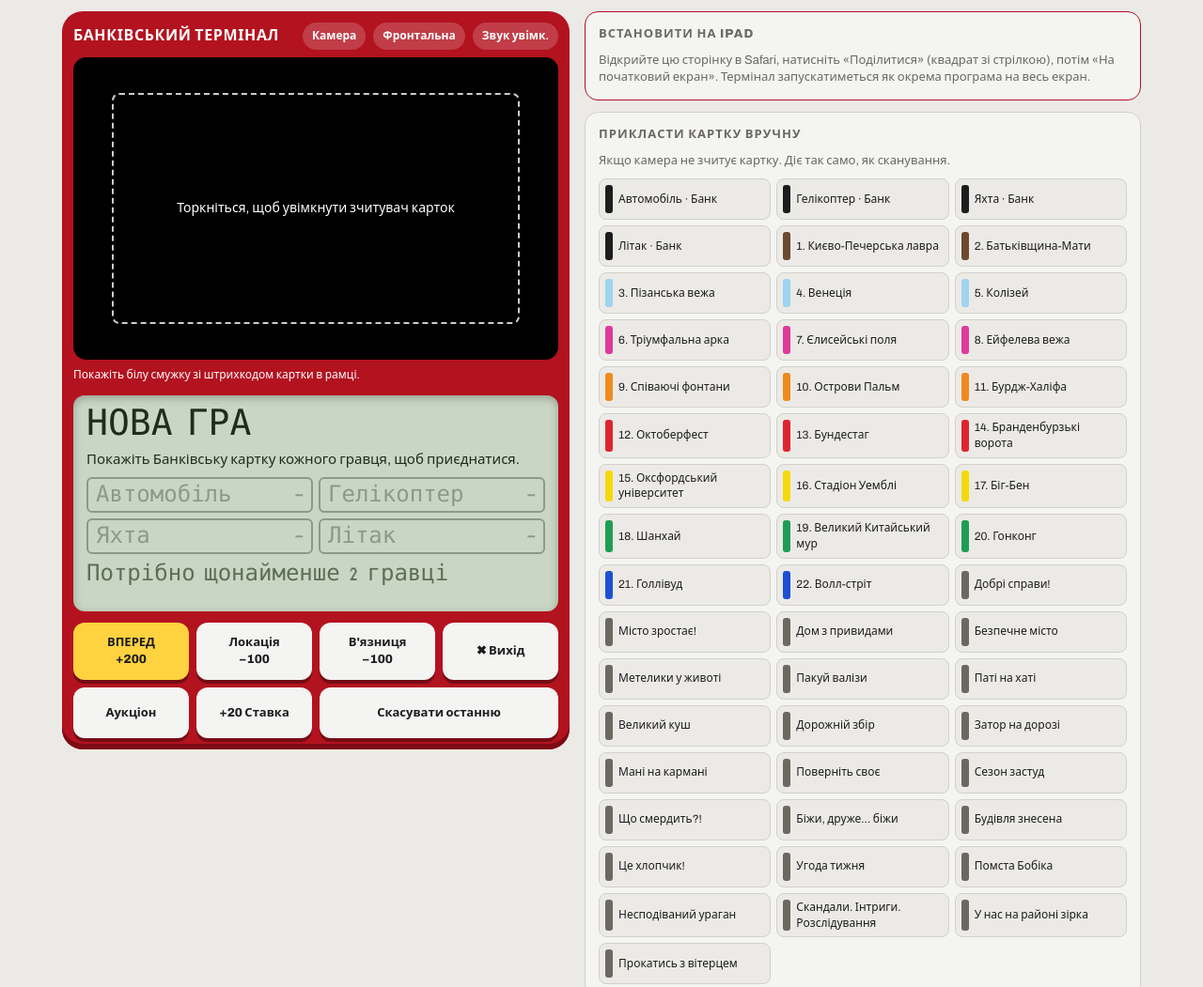
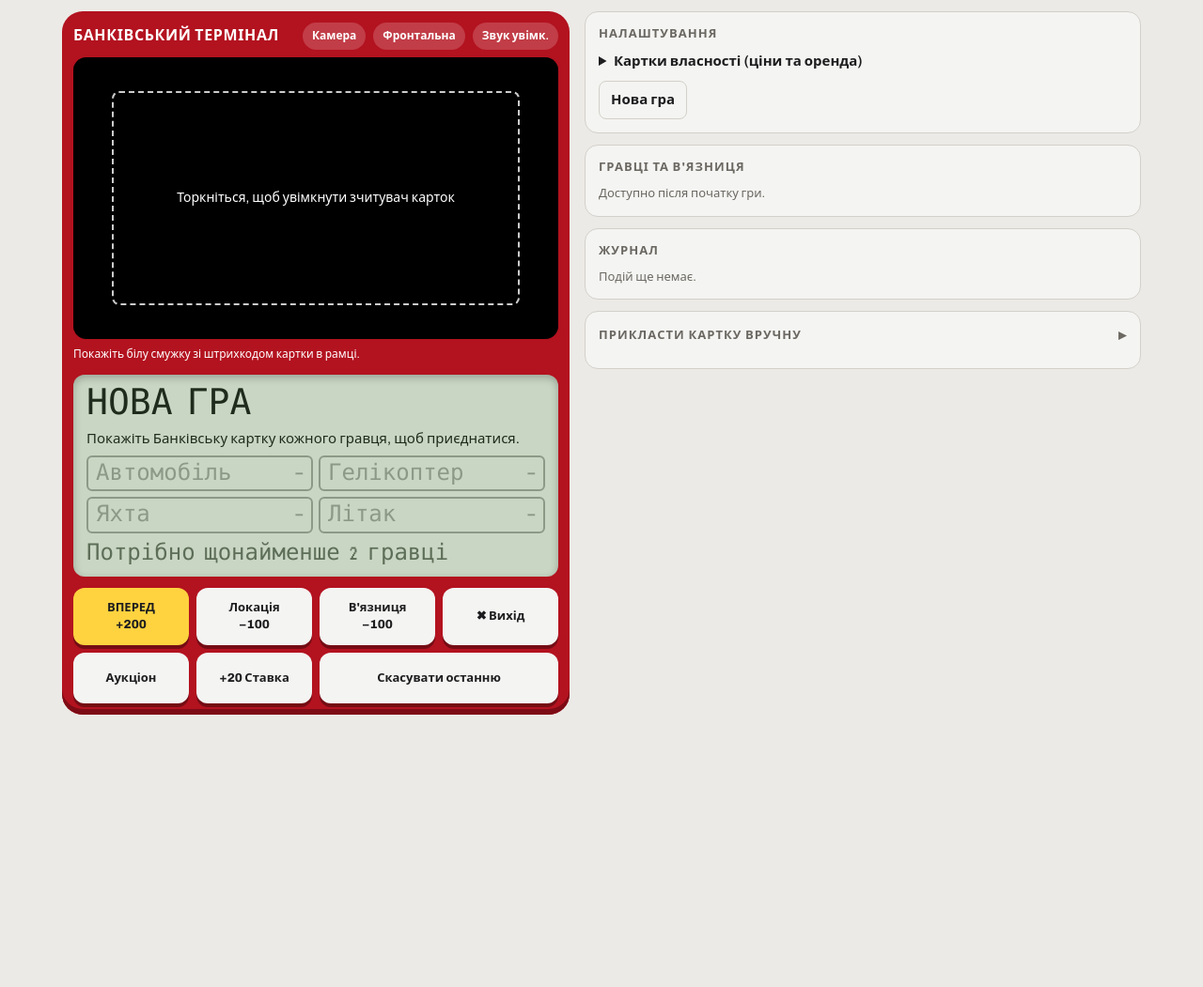
Before and after one commit to crazytheman/monopoly-banking-terminal, a plain HTML site: page index.html in a window 1280 px wide. Shown: the top 1051 px of the page at 94% size. After the commit the page ends 800 px from the top, so only its background shows below. Drawn offline with Linux system fonts and the light colour scheme.

Commit message:
Tablet layout: fit terminal on screen, reorder side panels
- Shorter camera preview on tablets so all terminal keys are visible
- Side column: settings, players & jail, journal, then manual cards (collapsed)
- Remove install hint
- Fix hidden elements (camera prompt over live video) being shown

Co-Authored-By: Claude Opus 5.5 <noreply@anthropic.com>

```diff
--- a/index.html
+++ b/index.html
@@ -31,6 +31,7 @@
   --bg:#17171a; --fg:#ecebe8; --muted:#a19d96; --line:#33323a; --key:#2a2a30; --key-ink:#f0efec;
   --lcd:#9fb498; --lcd-ink:#121a10; --lcd-dim:#40513b; --shell:#9a101b; --shell-dk:#5e0810; color-scheme:dark}
 *{box-sizing:border-box}
+[hidden]{display:none!important}
 html,body{height:100%}
 body{margin:0;background:var(--bg);color:var(--fg);font:15px/1.4 var(--font-ui);-webkit-tap-highlight-color:transparent;
   padding-left:env(safe-area-inset-left,0px);padding-right:env(safe-area-inset-right,0px)}
@@ -41,6 +42,8 @@ button:focus-visible,input:focus-visible,select:focus-visible{outline:3px solid
 @media (min-width:900px){
   .wrap{max-width:1180px;display:grid;grid-template-columns:minmax(380px,540px) minmax(0,1fr);align-items:start;gap:16px}
   .unit{position:sticky;top:max(12px,env(safe-area-inset-top,0px))}
+  .unit .reader{max-height:max(150px,calc(100vh - 500px));max-height:max(150px,calc(100dvh - 500px))}
+  .unit .lcd{min-height:200px}
   .side .cards{grid-template-columns:repeat(auto-fill,minmax(150px,1fr))}
 }
 .unit{background:var(--shell);border-radius:22px;padding:12px;display:flex;flex-direction:column;gap:12px;box-shadow:inset 0 -6px 0 var(--shell-dk)}
@@ -82,6 +85,11 @@ button:focus-visible,input:focus-visible,select:focus-visible{outline:3px solid
 .act.alt{background:transparent;color:var(--lcd-ink);border:2px solid var(--lcd-ink)}
 .panel{background:var(--key);border:1px solid var(--line);border-radius:14px;padding:14px;display:flex;flex-direction:column;gap:10px}
 .panel h2{margin:0;font-size:13px;letter-spacing:.08em;text-transform:uppercase;color:var(--muted)}
+details.panel > summary{list-style:none;display:flex;justify-content:space-between;align-items:center;gap:8px;font-size:13px;letter-spacing:.08em;text-transform:uppercase;color:var(--muted)}
+details.panel > summary::-webkit-details-marker{display:none}
+details.panel > summary::after{content:"▸";font-size:16px;transition:transform .15s}
+details.panel[open] > summary::after{transform:rotate(90deg)}
+details.panel[open]{gap:10px}
 .cards{display:grid;grid-template-columns:repeat(auto-fill,minmax(110px,1fr));gap:6px}
 .cardbtn{border:1px solid var(--line);background:var(--bg);color:var(--fg);border-radius:8px;padding:6px;font-size:12px;text-align:left;min-height:44px;display:flex;gap:6px;align-items:center}
 .cardbtn i{flex:0 0 8px;align-self:stretch;border-radius:3px}
@@ -94,7 +102,6 @@ td input{width:58px;padding:4px;border:1px solid var(--line);border-radius:4px;b
 .btn{background:var(--fg);color:var(--bg);border:0;border-radius:8px;padding:9px 12px;font-weight:600}
 .btn.ghost{background:transparent;color:var(--fg);border:1px solid var(--line)}
 .note{font-size:13px;color:var(--muted);margin:0}
-.install{border-color:var(--shell)}
 .toast{position:fixed;left:50%;bottom:calc(16px + env(safe-area-inset-bottom,0px));transform:translateX(-50%);background:var(--fg);color:var(--bg);padding:10px 14px;border-radius:10px;font-weight:600;max-width:90vw;z-index:9}
 </style>
 </head>
@@ -124,27 +131,6 @@ td input{width:58px;padding:4px;border:1px solid var(--line);border-radius:4px;b
   </div>
 
   <div class="side">
-    <div class="panel install" id="installHint" hidden>
-      <h2>Встановити на iPad</h2>
-      <p class="note">Відкрийте цю сторінку в Safari, натисніть «Поділитися» (квадрат зі стрілкою), потім «На початковий екран». Термінал запускатиметься як окрема програма на весь екран.</p>
-    </div>
-
-    <div class="panel">
-      <h2>Прикласти картку вручну</h2>
-      <p class="note">Якщо камера не зчитує картку. Діє так само, як сканування.</p>
-      <div class="cards" id="manual"></div>
-    </div>
-
-    <div class="panel">
-      <h2>Гравці та В'язниця</h2>
-      <div id="jailctl" class="actions"></div>
-    </div>
-
-    <div class="panel">
-      <h2>Журнал</h2>
-      <div class="log" id="log"></div>
-    </div>
-
     <div class="panel">
       <h2>Налаштування</h2>
       <details><summary>Картки власності (ціни та оренда)</summary>
@@ -160,6 +146,22 @@ td input{width:58px;padding:4px;border:1px solid var(--line);border-radius:4px;b
         <button class="btn ghost" id="btnNewNo">Продовжити гру</button>
       </div>
     </div>
+
+    <div class="panel">
+      <h2>Гравці та В'язниця</h2>
+      <div id="jailctl" class="actions"></div>
+    </div>
+
+    <div class="panel">
+      <h2>Журнал</h2>
+      <div class="log" id="log"></div>
+    </div>
+
+    <details class="panel">
+      <summary>Прикласти картку вручну</summary>
+      <p class="note">Якщо камера не зчитує картку. Діє так само, як сканування.</p>
+      <div class="cards" id="manual"></div>
+    </details>
   </div>
 </div>
 
@@ -782,10 +784,6 @@ $('#btnSound').onclick=()=>{ soundOn=!soundOn; store.set('sound',soundOn); syncS
 $('#btnNew').onclick=()=>{ $('#confirmNew').hidden=false; };
 $('#btnNewNo').onclick=()=>{ $('#confirmNew').hidden=true; };
 $('#btnNewYes').onclick=()=>{ G=freshGame(); $('#confirmNew').hidden=true; save(); setMode({k:'idle'}); };
-// Show the "Add to Home Screen" hint on iPad/iPhone Safari when not already installed.
-const isIOS=/iPad|iPhone|iPod/.test(navigator.userAgent) || (navigator.platform==='MacIntel' && navigator.maxTouchPoints>1);
-const installed=navigator.standalone===true || matchMedia('(display-mode: standalone)').matches;
-$('#installHint').hidden=!(isIOS && !installed);
 if('serviceWorker' in navigator) navigator.serviceWorker.register('sw.js').catch(()=>{});
 syncSound(); syncFlip(); renderManual(); renderDeeds(); render();
 if(store.get('cam',false)) startCam();
--- a/sw.js
+++ b/sw.js
@@ -1,5 +1,5 @@
 // Offline support: the page itself is fetched fresh when online (so updates arrive), everything is cached for offline play.
-const CACHE = 'terminal-v4';
+const CACHE = 'terminal-v5';
 const CORE = ['./', 'index.html', 'manifest.webmanifest', 'icon-192.png', 'icon-512.png', 'apple-touch-icon.png'];
 self.addEventListener('install', e => { e.waitUntil(caches.open(CACHE).then(c => c.addAll(CORE)).then(() => self.skipWaiting())); });
 self.addEventListener('activate', e => {
```
